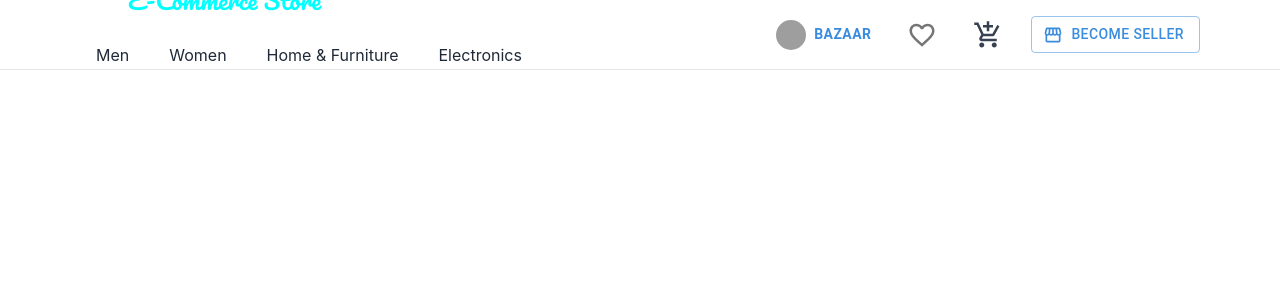
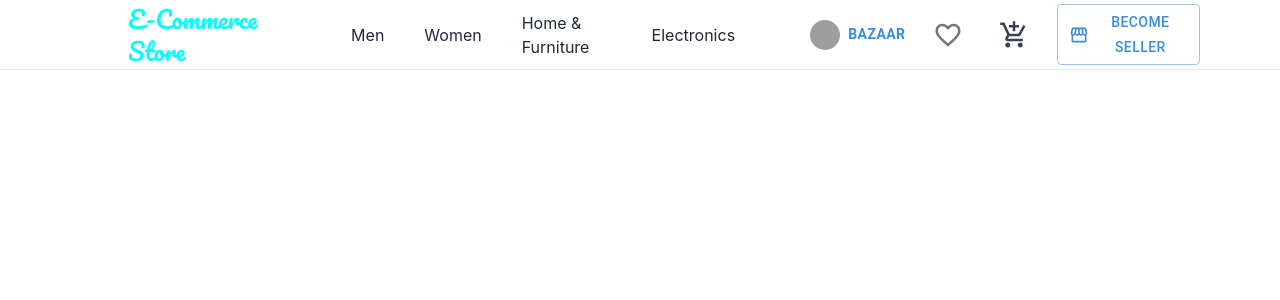
Before and after one commit to shubhcoding01/ecommerce-frontend, a React (Create React App) app: page / in a window 1280 px wide. Shown: the top 300 px of the page. Built offline with nearby package versions, Linux system fonts and the light colour scheme; grey boxes are pictures that could not be loaded; some icons are missing.

Commit message:
Updated commit message for Navbar component

```diff
--- a/src/customer/components/Navbar/Navbar.tsx
+++ b/src/customer/components/Navbar/Navbar.tsx
@@ -12,7 +12,7 @@ const Navbar = () => {
     <>
         <Box>
             <div className='flex justify-between items-center px-5 lg:px-20 h-[70px] border-b'>
-                <div>
+                <div className='flex items-center gap-9'>
                     <div className='flex items-center gap-2'>
                         <IconButton>
                             <MenuIcon />
```
